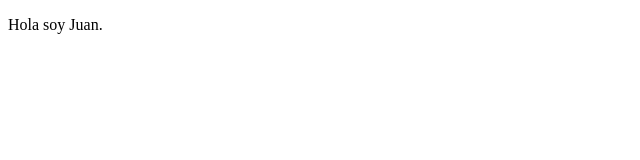
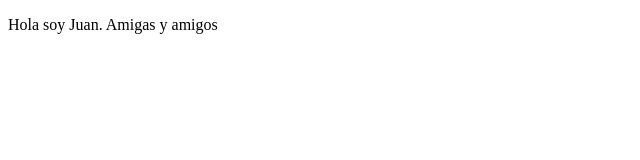
Before and after one commit to ale2005micomfav/PersonalProjects, a plain HTML site: page index.html in a window 1280 px wide. Shown: the whole page, without its empty margins (0-640 px from the left). Drawn offline with Linux system fonts and the light colour scheme.

Commit message:
cambios de aya

```diff
--- a/index.html
+++ b/index.html
@@ -7,6 +7,6 @@
     <title>Hola Mundo</title>
 </head>
 <body>
-    <p>Hola soy Juan.</p>
+    <p>Hola soy Juan. Amigas y amigos</p>
 </body>
 </html>
```
